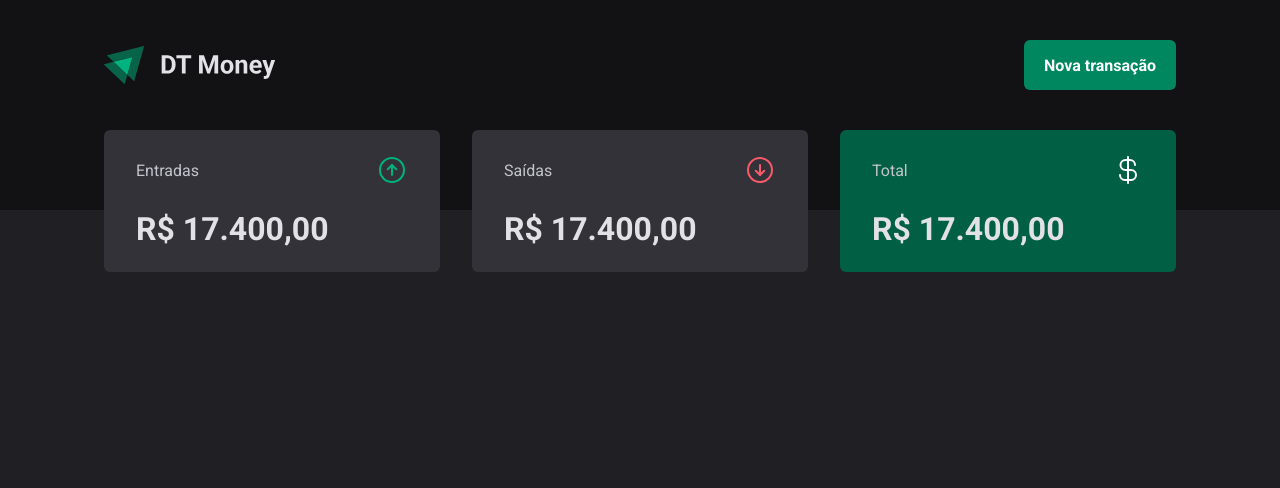
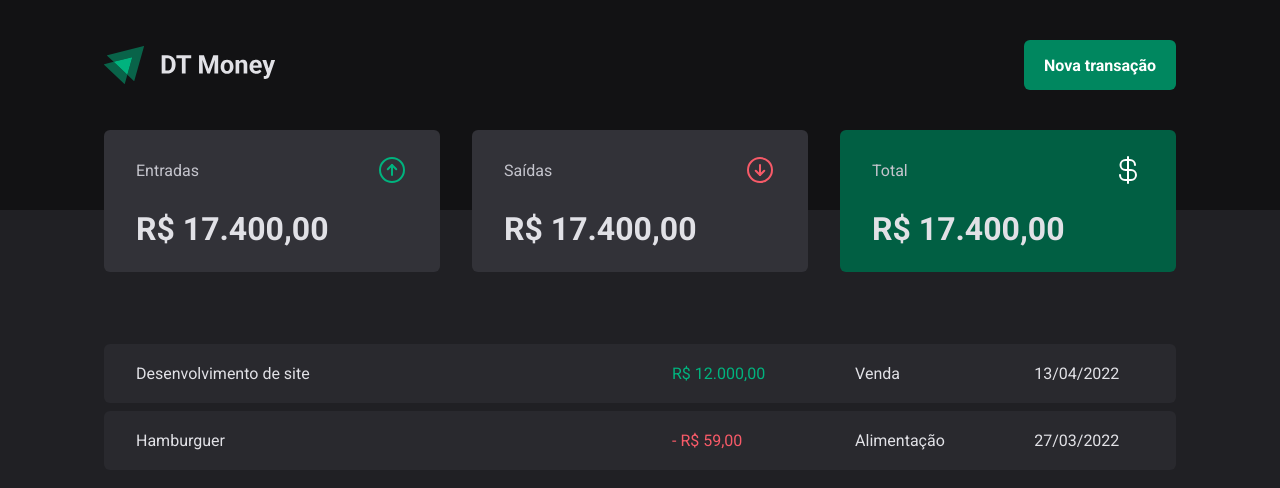
Before and after one commit to felipeslopes2010/dt-money, a React (Vite) app: page / in a window 1280 px wide. Shown: the top 488 px of the page. Built offline with nearby package versions, Linux system fonts and the light colour scheme.

Commit message:
Add: Create Transactions Table

```diff
--- a/src/pages/Transactions/index.tsx
+++ b/src/pages/Transactions/index.tsx
@@ -1,11 +1,36 @@
 import { Header } from "../../components/Header"
 import { Summary } from "../../components/Summary"
+import { TransactionsContainer, TransactionsTable, PriceHighlight } from "./styles"
 
 export function Transactions() {
     return (
         <div>
             <Header />
             <Summary />
+            <TransactionsContainer>
+                <TransactionsTable>
+                    <tr>
+                        <td width="0%">Desenvolvimento de site</td>
+                        <td>
+                            <PriceHighlight variant="income">
+                                R$ 12.000,00
+                            </PriceHighlight>
+                        </td>
+                        <td>Venda</td>
+                        <td>13/04/2022</td>
+                    </tr>
+                    <tr>
+                        <td width="50%">Hamburguer</td>
+                        <td>
+                            <PriceHighlight variant="outcome">
+                                - R$ 59,00
+                            </PriceHighlight>
+                        </td>
+                        <td>Alimentação</td>
+                        <td>27/03/2022</td>
+                    </tr>
+                </TransactionsTable>
+            </TransactionsContainer>
         </div>
     )
 }
--- a/src/pages/Transactions/styles.ts
+++ b/src/pages/Transactions/styles.ts
@@ -0,0 +1,40 @@
+import styled from "styled-components";
+
+export const TransactionsContainer = styled.main`
+    width: 100%;
+    max-width: 1120px;
+    margin: 4rem auto 0;
+    padding: 0 1.5rem;
+`;
+
+export const TransactionsTable = styled.table`
+    width: 100%;
+    border-collapse: separate;
+    border-spacing: 0 0.5rem;
+
+    /* margin-top: 1.5rem; */
+
+    td {
+        padding: 1.25rem 2rem;
+
+        background-color: ${props => props.theme["gray-700"]};
+
+        &:first-child {
+            border-top-left-radius: 6px;
+            border-bottom-left-radius: 6px;
+        }
+
+        &:last-child {
+            border-top-right-radius: 6px;
+            border-bottom-right-radius: 6px;
+        }
+    }
+`;
+
+interface PriceHighlightProps {
+    variant?: "income" | "outcome";
+}
+
+export const PriceHighlight = styled.span<PriceHighlightProps>`
+    color: ${props => props.variant === "income" ? props.theme["green-300"] : props.theme["red-300"]};
+`;
```
